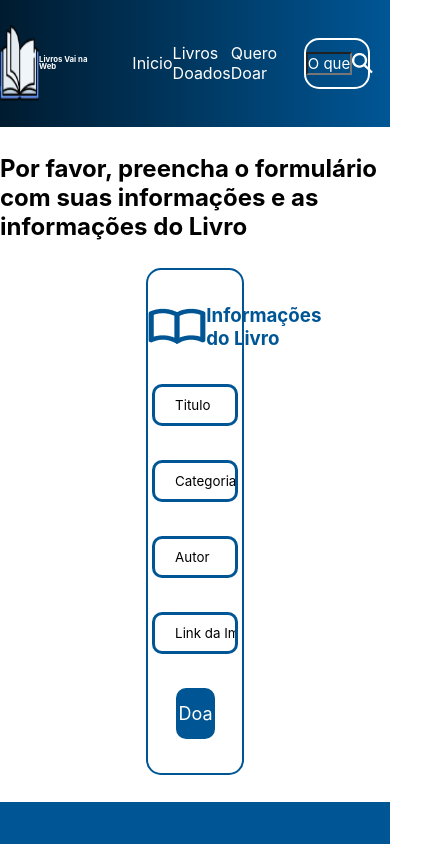
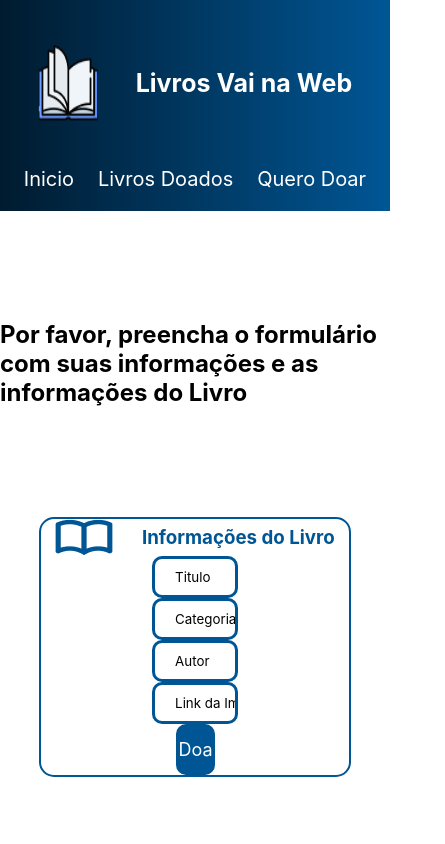
Before and after one commit to natanaelsecundo/projetoFinalVainaWeb, a React (Vite) app: page /querodoar in a window 390 px wide. Shown: the top 844 px of the page, 445 px wide, since content can reach past the window. Built offline with nearby package versions, Linux system fonts and the light colour scheme.

Commit message:
refactor: reorganização do layout e melhorias na responsividade

```diff
--- a/src/App.jsx
+++ b/src/App.jsx
@@ -6,6 +6,7 @@ export default function app(){
 
   return(<>
     <Header/>
+
     <Footer/>
   </>
   )
--- a/src/Pages/Doados/doados.module.scss
+++ b/src/Pages/Doados/doados.module.scss
@@ -16,21 +16,18 @@
     width: 85vw;
     height: 60vh;
     display: flex;
-    justify-content: space-evenly;
     article{
      border:  solid 2px #005695;
-     width: 13vw;
+     width: 170px;
      height: 32vh;
      display: flex;
+     justify-content: space-evenly;
      align-items: center;
      flex-direction: column;
      border-radius: 13px;
      img{
-      padding-bottom: 20px;
-     }
+        padding-bottom: 20px;
+        height: auto;
+        }
       }
     }
-
-@media(max-width: 1100px){
-  .boxCard{ article{ width: 16vw; h3{font-size: 17px;  } p{font-size: 14px}}}
-}
--- a/src/Pages/Inicio/inicio.module.scss
+++ b/src/Pages/Inicio/inicio.module.scss
@@ -3,7 +3,7 @@
     width: 100%;
     background-image: url('../../assets/Banner.png');
     background-repeat: no-repeat;
-    background-size: cover;
+    background-size: contain;
     display: flex;
     align-items: center;
     color: #FFF;
@@ -55,10 +55,17 @@
     }
   }
 
-  /* Responsividade */
+
   @media (max-width: 1100px) {
-    .boxCard article p {
+    .firstSection{
+      background-size: cover;
+    }
+    .boxCard{
+      article{
+        p {
       font-size: 1.5vw;
+        }
+     }
     }
   }
 
@@ -72,6 +79,24 @@
         text-align: center;
         font-size: 28px;
         margin-left: 0;
+      }
+    }
+
+  }
+  @media (max-width: 660px) {
+    .firstSection{
+       background-position: center;
+    }}
+    @media (max-width: 427px) {
+      .devoDoar {
+        height: 220vh;
+        justify-content: space-evenly;
+        display: flex;
+        flex-direction: column;
+      }
+
+      .boxCard {
+        height: auto;
       }
     }
 
@@ -93,7 +118,7 @@
       gap: 20px;
 
       article {
-        width: 200px; /* Substituir por percentuais se necessário */
+        width: 200px;
         height: 250px;
 
         p {
@@ -101,17 +126,3 @@
         }
       }
     }
-  }
-
-  @media (max-width: 427px) {
-    .devoDoar {
-      height: 220vh;
-      justify-content: space-evenly;
-      display: flex;
-      flex-direction: column;
-    }
-
-    .boxCard {
-      height: auto;
-    }
-  }
--- a/src/Pages/QueroDoar/queroDoar.module.scss
+++ b/src/Pages/QueroDoar/queroDoar.module.scss
@@ -14,7 +14,7 @@
 }
 
 form{
-    border: solid 2px #005695;
+  border: solid 2px #005695;
     border-radius: 15px;
     height: 60vh;
     width: 25vw;
@@ -61,3 +61,45 @@ input:nth-child(6){
    cursor: pointer;
    font-size: 18px;
 }
+
+@media (max-width: 1120px){
+  form {
+      width: 40vw;
+      height: 55vh;
+  }
+  .doar {
+      width: 12vw;
+      font-size: 16px;
+  }
+  input {
+      width: 18vw;
+  }
+}
+
+@media (max-width: 760px){
+  form {
+      width: 60vw;
+      height: auto;
+  }
+  .doar {
+      width: 15vw;
+      font-size: 15px;
+  }
+  input {
+      width: 15vw;
+  }
+}
+
+@media (max-width: 427px){
+  form {
+      width: 80vw;
+      height: auto;
+  }
+  .doar {
+      width: 20vw;
+      font-size: 14px;
+  }
+  input {
+      width: 80vw;
+  }
+}
--- a/src/components/Footer/footer.module.scss
+++ b/src/components/Footer/footer.module.scss
@@ -1,11 +1,5 @@
+footer{
 
-
-
-
-
-
-footer{
-    border: sollid green 2px;
     height: 30vh;
     color:white;
 }
@@ -37,10 +31,14 @@ footer{
     justify-content: center;
     text-align: center;
 }
-@media(max-width:1000px){
+@media(max-width:1200px){
+    .boxSocial{
+        nav{
+            width: 230px;
+        }
+    }
     .boxTexto{
         nav{
-            border: solid 2px red;
             width: 230px;
 
         }
@@ -50,13 +48,14 @@ footer{
 
 }
 
-@media(max-width:585px){
-    .boxTexto{
-        nav{
-            border: solid 2px red;
+@media(max-width:432px){
+    .boxSocial{
+
             flex-direction: column;
             justify-content: space-evenly;
+        }
+        .boxTexto{
+            text-align: center;
+        }
 
-        }
-    }
 }
--- a/src/components/Header/Header.module.scss
+++ b/src/components/Header/Header.module.scss
@@ -27,6 +27,7 @@ header{
     width: auto;
   }
 
+
   h1 {
     font-size: 25px;
     color: white;
@@ -37,12 +38,12 @@ header{
 
 
 .boxMenu{
-    width: 35vw;
+    width:  35vw;
     ul{
         display: flex;
         align-items: center;
         justify-content: space-between;
-
+        font-size: 20px;
         a{
             color: white;
         }
@@ -61,7 +62,7 @@ header{
     justify-content: space-around;
     color: white;
     input{
-     width: 12vw;
+     width: 14vw;
     outline: none;
     background-color: transparent;
     font-size: 15px;
@@ -82,21 +83,40 @@ header{
             width: 40%;
         }
     }
+
     .boxMenu{
         ul{
-            display: flex;
-            align-items: center;
-            justify-content: space-between;
-            a{
-                color: white;
+           font-size: 2vw;
+        }
+    }
+    .boxInput{
+        width: 18vw;
+        input{
+            &::placeholder{
+                font-size: 1.2vw;
             }
         }
     }
 }
 @media(max-width: 743px){
+   header{
+    height: 25vh;
+    flex-direction: column;
+    justify-content: space-evenly;
+   }
+   .boxInput{
+    display: none;
+   }
    .boxLogo{
-        h1{
-            font-size: 2vw;
+    width: 100%;
+     h1 {font-size: 25px;
+      } img {width: 60px;
+    }
+  } .boxMenu{
+        width: 100%;
+        ul{
+            justify-content: space-evenly;
+            font-size:  20px;
         }
 }
     }
--- a/src/components/Header/header.jsx
+++ b/src/components/Header/header.jsx
@@ -7,13 +7,13 @@ import Inicio from '../../Pages/Inicio/Inicio'
 import QueroDoar from '../../Pages/QueroDoar/QueroDoar'
 import Doados from '../../Pages/Doados/Doado'
 import S from './Header.module.scss'
-export default function header(){
+export default function Header(){
 
     return (
      <BrowserRouter>
       <header className={S.header}>
         <section className={S.boxLogo}>
-           <img src={logo} alt="imagem contem livro aberto" />
+           <img src={logo} alt="Logotipo representando um livro aberto" />
            <h1>Livros Vai na Web</h1>
         </section>
         <nav className={S.boxMenu}>
@@ -25,9 +25,12 @@ export default function header(){
         </nav>
 
         <div className= {S.boxInput}>
+
             <input className= {S.input} type="text"
+
             placeholder="O que você procura? "/>
-            <img src={lupa} alt="imagem de uma lupa" />
+
+            <img src={lupa} alt="Ícone de lupa para pesquisa" />
 
         </div>
 
```
Also changed, not shown: src/assets/Banner_mobile.png (added). Lines whose indentation alone changed are shown as unchanged.
